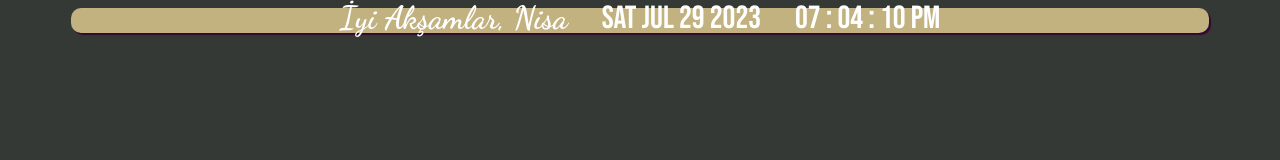
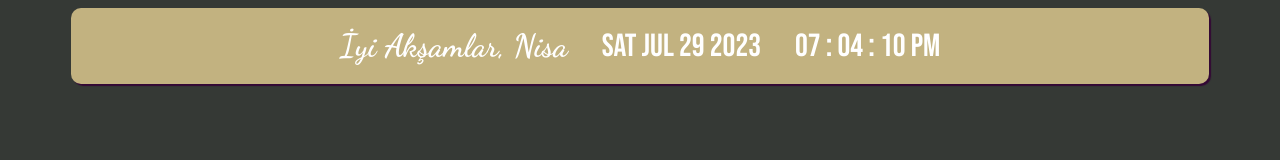
Before and after one commit to s-5001481/work, a plain HTML site: page index.html in a window 1280 px wide. Drawn offline with Linux system fonts and the light colour scheme.

Commit message:
Update index.html

```diff
--- a/index.html
+++ b/index.html
@@ -14,7 +14,7 @@
 
 body{
     background-color: #353935;
-    line-height: 0;
+    line-height: 1.6;
 
 }
 
```
